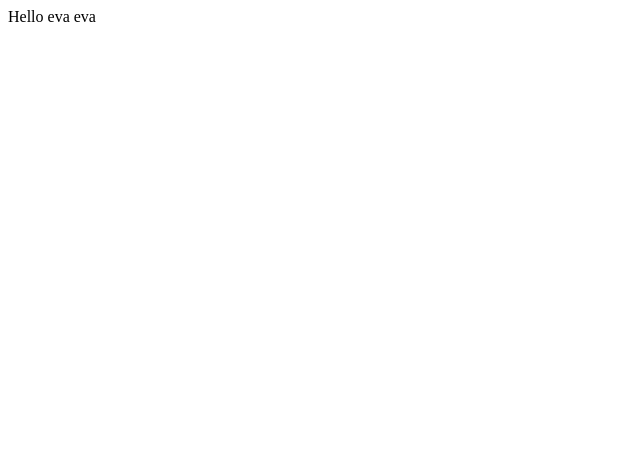
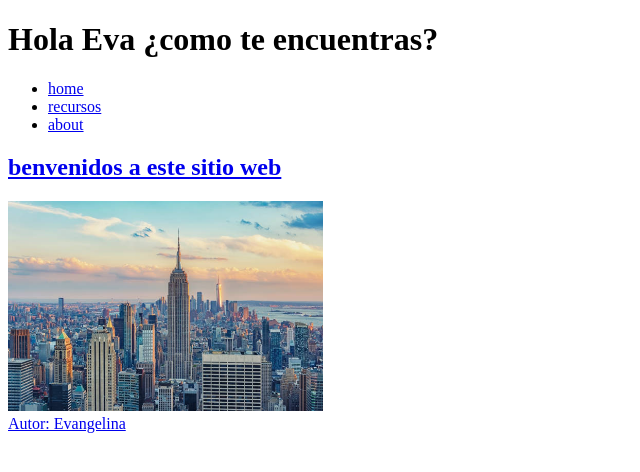
Before and after one commit to Evangelinavalle/project, a plain HTML site: page index.html in a window 1280 px wide. Shown: the whole page, without its empty margins (0-640 px from the left). Drawn offline with Linux system fonts and the light colour scheme.

Commit message:
creo el código con el que empieza mi sitio web a tomar forma.

```diff
--- a/index.html
+++ b/index.html
@@ -4,13 +4,29 @@
 <head>
   <meta charset="utf-8">
   <meta name="viewport" content="width=device-width">
-  <title>replit</title>
-  <link href="style.css" rel="stylesheet" type="text/css" />
+  <link href="style.css" rel="sheet" type="text/css" />
 </head>
 
 <body>
-  Hello eva eva
-  <script src="script.js"></script>
-</body>
+  <header>
+    <h1>Hola Eva ¿como te encuentras?  </h1>
+  </header>
 
-</html>
+  <div>
+  <nav>
+    <ul>
+      <li><a href="index.html">home</li>
+      <li><a href="index.html">recursos</li>
+      <li><a href="about.html">about</li>
+    </ul>
+  </nav>
+    </div>
+  <main>
+  <h2>benvenidos a este sitio web</h2>
+</main>
+ <img src="nyc.jpg" alm="Un atardecer en nueva york" alt="Alt text" style="width: 58qh; height: 210px;">
+
+ <script src="script.js"></script>
+  <footer>Autor: Evangelina</footer>
+  </body>
+ </html>
```
Also changed, not shown: about.html (added, +18 -0 lines), recursos.html (added, +18 -0 lines), nyc.jpg (added).
